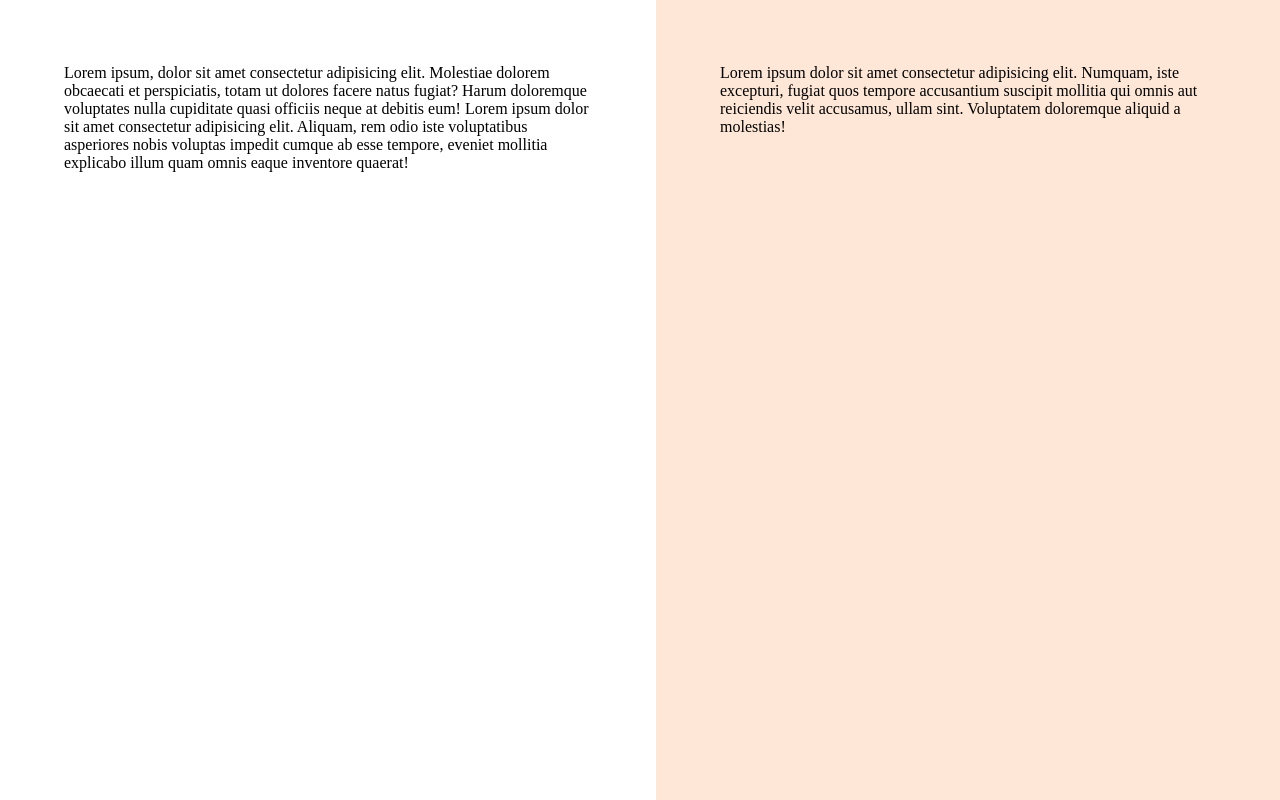
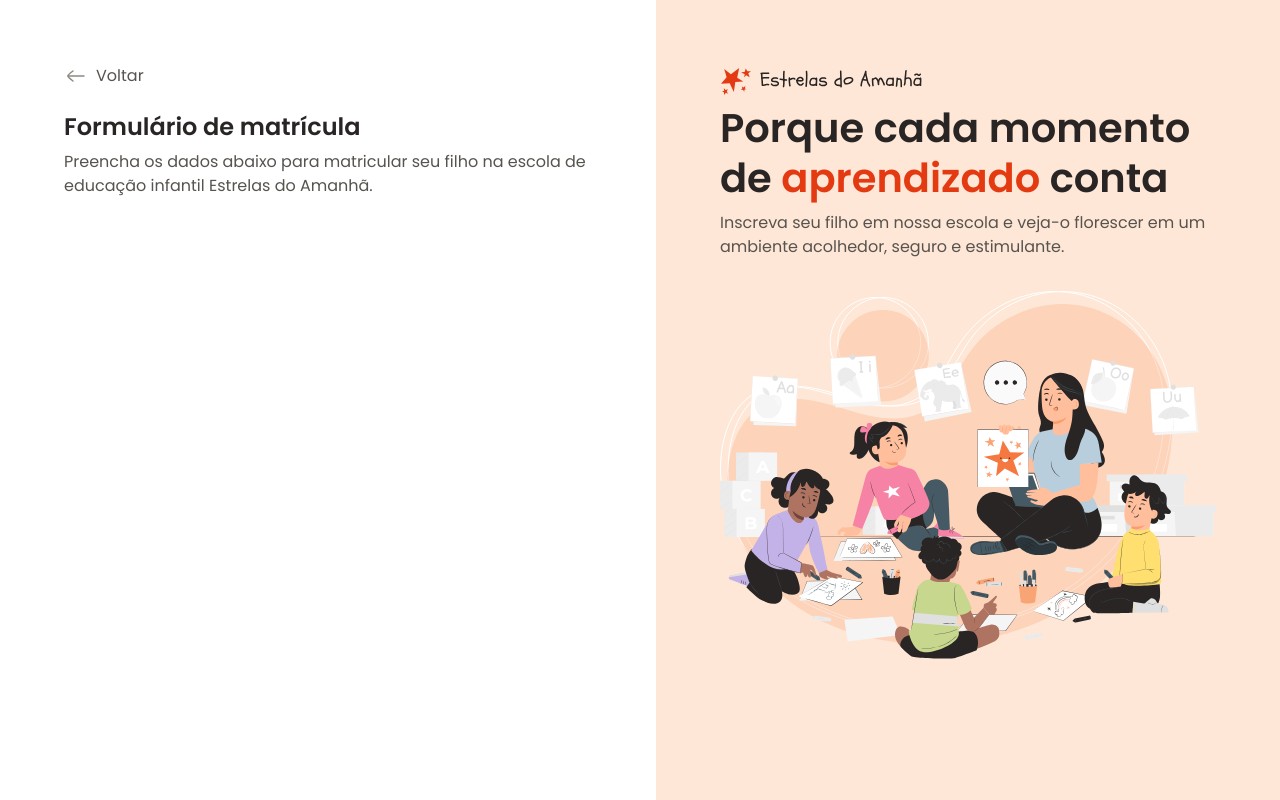
Before and after one commit to AdrianoTobias/formulario-de-matricula, a plain HTML site: page index.html in a window 1280 px wide. Drawn offline with Linux system fonts and the light colour scheme.

Commit message:
add aside content and initializing main

```diff
--- a/index.html
+++ b/index.html
@@ -13,15 +13,37 @@
     <body>
         <div id="app">
             <main>
-                <div class="main-container">Lorem ipsum, dolor sit amet consectetur adipisicing elit. Molestiae dolorem
-                    obcaecati et perspiciatis, totam ut dolores facere natus fugiat? Harum doloremque voluptates nulla
-                    cupiditate quasi officiis neque at debitis eum! Lorem ipsum dolor sit amet consectetur adipisicing elit. Aliquam, rem odio iste voluptatibus asperiores nobis voluptas impedit cumque ab esse tempore, eveniet mollitia explicabo illum quam omnis eaque inventore quaerat!</div>
+                <div class="main-container">
+                    <div class="back">
+                        <img src="assets/icons/arrow-left-02.svg" alt="Ícone de voltar">
+                        <span>Voltar</span>
+                    </div>
+
+                    <h1>Formulário de matrícula</h1>
+                    <p>
+                        Preencha os dados abaixo para matricular seu filho na escola de educação infantil Estrelas do Amanhã.
+                    </p>
+                </div>
             </main>
 
             <aside>
-                <div class="aside-container">Lorem ipsum dolor sit amet consectetur adipisicing elit. Numquam, iste
-                    excepturi, fugiat quos tempore accusantium suscipit mollitia qui omnis aut reiciendis velit accusamus,
-                    ullam sint. Voluptatem doloremque aliquid a molestias!</div>
+                <div class="aside-container">
+                    <header>
+                        <img src="assets/logo.svg" alt="Logo Estrelas do Amanhã">
+                        <h2>
+                            Porque cada momento de
+                            <span>
+                                aprendizado
+                            </span>
+                            conta
+                        </h2>
+                        <p>
+                            Inscreva seu filho em nossa escola e veja-o florescer em um ambiente acolhedor, seguro e estimulante.
+                        </p>
+                    </header>
+
+                    <img src="assets/Illustration.svg" alt="Ilustração de um professora com crianças prestando atenção">
+                </div>
             </aside>
         </div>
     </body>
--- a/styles/global.css
+++ b/styles/global.css
@@ -25,4 +25,17 @@
 
 body {
     overflow: hidden;
+
+    font: var(--text);
+    color: var(--text-secondary);
 }
+
+h1,
+h2 {
+    color: var(--text-primary);
+}
+
+img {
+    max-width: 100%;
+    height: auto;
+}
--- a/styles/layout.css
+++ b/styles/layout.css
@@ -14,6 +14,18 @@ main {
         max-width: 33rem;
         margin-left: auto;
     }
+
+    & .back {
+        display: flex;
+        align-items: center;
+        gap: .5rem;
+        margin-bottom: 1.5rem;
+    }
+
+    & h1 {
+        font: 600 1.5rem/1.25 var(--font-family);
+        margin-bottom: .5rem;
+    }
 }
 
 aside {
@@ -22,5 +34,18 @@ aside {
 
     & .aside-container {
         max-width: 31rem;
+
+        & > img {
+            margin-top: 2rem;
+        }
+    }
+
+    & h2 {
+        font: 600 2.5rem/1.25 var(--font-family);
+        margin-bottom: .5rem;
+
+        & span {
+            color: var(--text-highlight);
+        }
     }
 }
```
